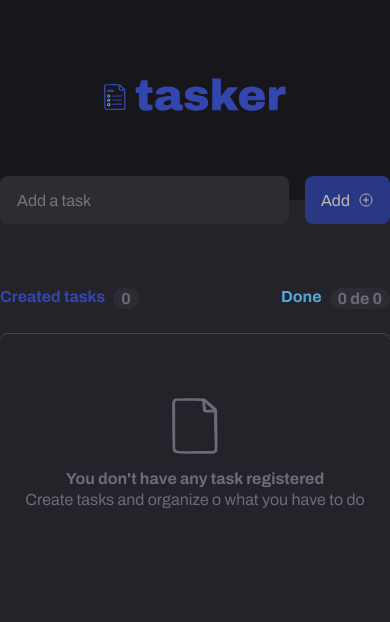
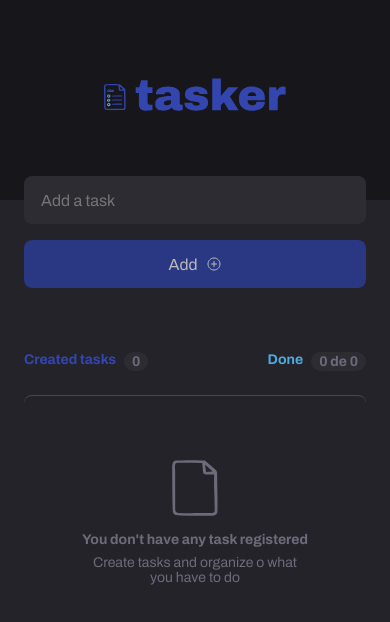
Before and after one commit to belapferreira/tasker, a React (Vite) app: page / in a window 390 px wide. Shown: the top 622 px of the page. Built offline with nearby package versions, Linux system fonts and the light colour scheme.

Commit message:
styles: improve responsiveness

```diff
--- a/src/App.module.css
+++ b/src/App.module.css
@@ -4,6 +4,7 @@
 
   width: 100%;
   background: var(--gray-800);
+  padding: 0 1.5rem 1.5rem 1.5rem;
   min-height: calc(100vh - 12.5rem);
 }
 
@@ -25,3 +26,15 @@
   display: flex;
   flex-direction: column;
 }
+
+@media (max-width: 360px) {
+  .newTask {
+    gap: 0.5rem;
+  }
+}
+
+@media (max-width: 425px) {
+  .newTask {
+    flex-direction: column;
+  }
+}
--- a/src/components/Button/styles.module.css
+++ b/src/components/Button/styles.module.css
@@ -1,4 +1,5 @@
 .container {
+  display: flex;
   border-radius: 8px;
   background: var(--gray-900);
 }
@@ -8,10 +9,12 @@
 
   display: flex;
   align-items: center;
+  justify-content: center;
+
+  height: 3rem;
   transition: all 0.5s;
 
   gap: 0.5rem;
-  height: 3rem;
   padding: 0 1rem;
   border-radius: 8px;
   color: var(--white);
@@ -26,3 +29,9 @@
 .button:disabled {
   opacity: 0.7;
 }
+
+@media (max-width: 425px) {
+  .button {
+    width: 100%;
+  }
+}
--- a/src/components/EmptyState/index.tsx
+++ b/src/components/EmptyState/index.tsx
@@ -9,7 +9,9 @@ export const EmptyState = () => {
 
       <strong>You don't have any task registered</strong>
 
-      <span>Create tasks and organize o what you have to do</span>
+      <span>
+        Create tasks and organize o what <br /> you have to do
+      </span>
     </div>
   );
 };
--- a/src/components/EmptyState/styles.module.css
+++ b/src/components/EmptyState/styles.module.css
@@ -4,6 +4,7 @@
   flex-direction: column;
 
   width: 100%;
+  text-align: center;
   border-radius: 8px;
   padding: 4rem 1.5rem;
   border-top: 1px solid var(--gray-500);
@@ -15,5 +16,17 @@
 }
 
 .container strong {
-  margin-bottom: 0.25rem;
+  margin-bottom: 0.5rem;
 }
+
+@media (max-width: 330px) {
+  .container span br {
+    display: none;
+  }
+}
+
+@media (max-width: 425px) {
+  .container {
+    font-size: 0.875rem;
+  }
+}
--- a/src/components/Summary/styles.module.css
+++ b/src/components/Summary/styles.module.css
@@ -23,3 +23,9 @@
   border-radius: 999px;
   background: var(--gray-700);
 }
+
+@media (max-width: 425px) {
+  .heading {
+    font-size: 0.875rem;
+  }
+}
```
